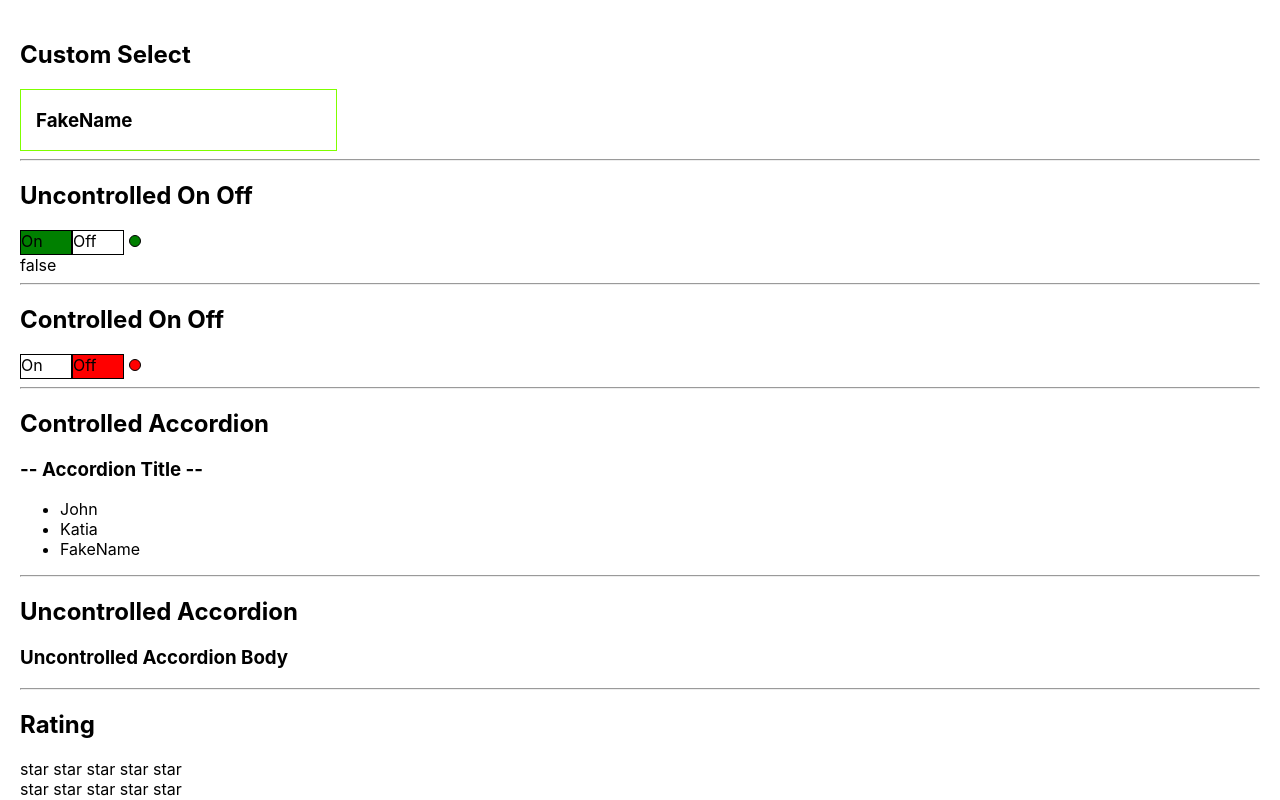
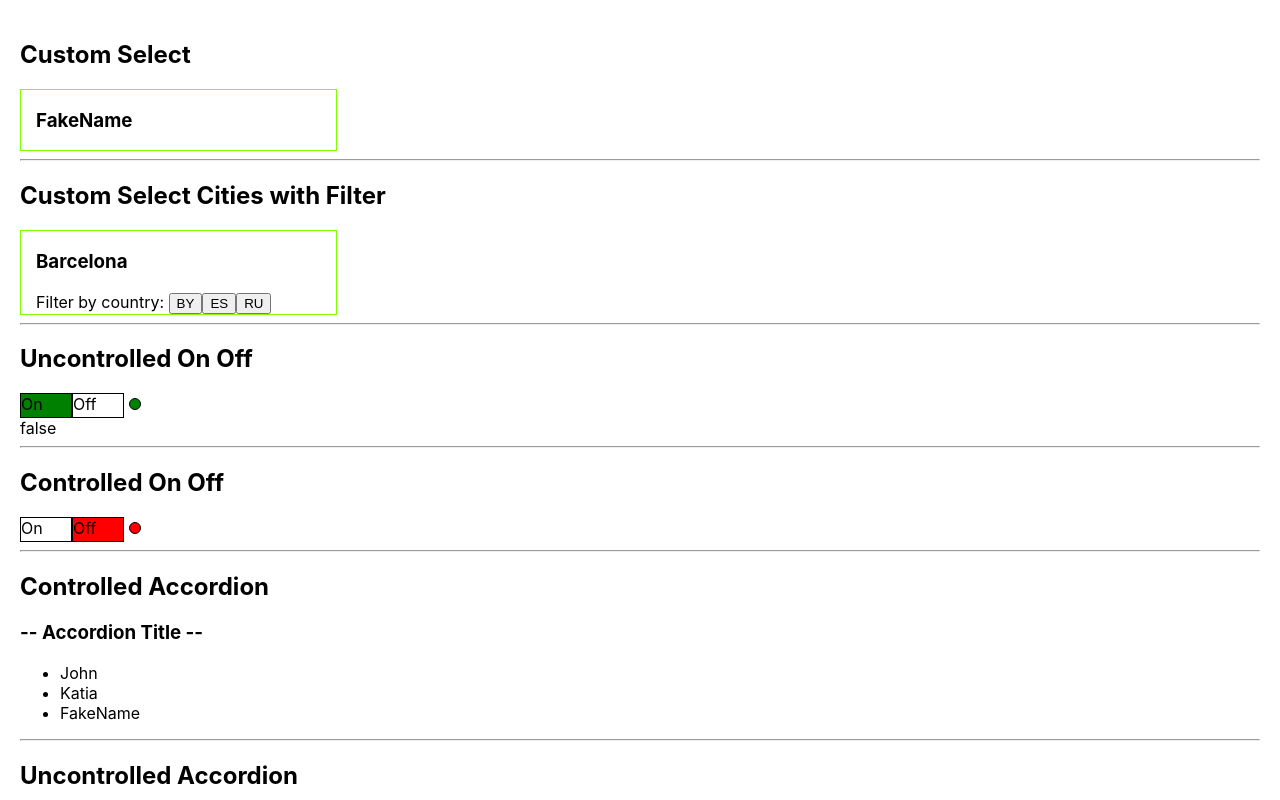
Before and after one commit to katesheleh/components, a React (Create React App) app: page / in a window 1280 px wide. Shown: the top 800 px of the page. Built offline with nearby package versions, Linux system fonts and the light colour scheme.

Commit message:
Select filter by country

```diff
--- a/src/App.tsx
+++ b/src/App.tsx
@@ -6,6 +6,7 @@ import OnOff from './components/OnOff/OnOff';
 import UncontrolledAccordion from './components/UncontrolledAccordion/UncontrolledAccordion';
 import UncontrolledOnOff from './components/UncontrolledOnOff/UncontrolledOnOff';
 import Select from './components/Select/Select';
+import SelectCities from './components/SelectCities/SelectCities';
 
 let items = [
 	{
@@ -19,6 +20,35 @@ let items = [
 	{
 		title: 'FakeName',
 		value: '3'
+	}
+]
+
+
+let cities = [
+	{
+		title: 'Minsk',
+		value: '1',
+		country: 'BY'
+	},
+	{
+		title: 'Brest',
+		value: '2',
+		country: 'BY'
+	},
+	{
+		title: 'Barcelona',
+		value: '3',
+		country: 'ES'
+	},
+	{
+		title: 'Madrid',
+		value: '4',
+		country: 'ES'
+	},
+	{
+		title: 'Moscow',
+		value: '5',
+		country: 'RU'
 	}
 ]
 
@@ -46,6 +76,10 @@ function App() {
 
 				<h2>Custom Select</h2>
 				<Select items={items} value={selectValue} onChange={onSelectChange}/>
+				<hr/>
+
+				<h2>Custom Select Cities with Filter</h2>
+				<SelectCities items={cities} value={selectValue} onChange={onSelectChange}/>
 				<hr/>
 
 
--- /dev/null
+++ b/src/components/SelectCities/SelectCities.module.css
@@ -0,0 +1,19 @@
+.select {
+	position: relative;
+	border: 1px solid chartreuse;
+	max-width: 300px;
+	padding-left: 15px;
+}
+
+.options {
+	padding-left: 15px;
+	position: absolute;
+	top: 100%;
+	left: 0;
+	right: 0;
+	background: aliceblue;
+}
+
+p.selected {
+	background-color: chartreuse;
+}
--- /dev/null
+++ b/src/components/SelectCities/SelectCities.tsx
@@ -0,0 +1,90 @@
+import React, {KeyboardEvent, useEffect, useMemo, useState} from 'react';
+import styles from './SelectCities.module.css';
+
+const SelectCities = React.memo((props: SelectType) => {
+	const [active, setActive] = useState<boolean>(false)
+	const [hoveredElem, setHoveredElem] = useState(props.value)
+	const [selectItems, setSelectItems] = useState(props.items)
+
+	const selectedItem = props.items.find(item => item.value === props.value)
+	const hoveredItem = props.items.find(item => item.value === hoveredElem)
+
+	useEffect(() => {
+		setHoveredElem(props.value)
+	}, [props.value])
+
+	const toggleItems = () => setActive(!active)
+
+	const onOptionClick = (value: string) => {
+		props.onChange(value)
+		toggleItems()
+	}
+
+	const onKeyUp = (e: KeyboardEvent<HTMLDivElement>) => {
+		if (e.key === 'ArrowDown' || e.key === 'ArrowUp') {
+			for (let i = 0; i < props.items.length; i++) {
+				if (props.items[i].value === hoveredElem) {
+					const pretendentElement = e.key === 'ArrowDown' ? props.items[i + 1] : props.items[i - 1]
+					if (pretendentElement) {
+						props.onChange(pretendentElement.value)
+						return
+					}
+				}
+			}
+			if (!selectedItem) {
+				props.onChange(props.items[0].value)
+			}
+		}
+
+		if (e.key === 'Enter' || e.key === 'Escape') {
+			setActive(false)
+		}
+	}
+
+	const showFilteredItemsByCountry = (country: string) => {
+		const filteredArray = props.items.filter(item => item.country === country)
+		console.log(filteredArray)
+		setSelectItems(filteredArray)
+	}
+
+	/* GET UNIQUE VALUES AND PRINT IT */
+	const countries = props.items.filter((item, index, self) =>
+			index === self.findIndex((itemSelf) => itemSelf.country === item.country)
+	).map(i => <button key={i.value} onClick={() => showFilteredItemsByCountry(i.country)}>{i.country}</button>)
+
+	return (
+			<div className={`${styles.select}`} onKeyUp={onKeyUp} tabIndex={0}>
+				<h3 onClick={toggleItems}>{selectedItem ? selectedItem.title : 'Choose an option'}</h3>
+
+				Filter by country: {countries}
+
+				{active && <div className={styles.options}>
+
+					{selectItems.map(((item) =>
+							<p
+									key={item.value}
+									onMouseEnter={() => setHoveredElem(item.value)}
+									onClick={() => onOptionClick(item.value)}
+									className={(hoveredItem === item ? styles.selected : '')}>
+								{item.title}
+							</p>))}
+				</div>}
+			</div>
+	)
+})
+
+export default SelectCities
+
+
+// types
+type SelectType = {
+	value: string | null
+	items: ItemType[]
+	onChange: (value: string) => void
+}
+
+export type ItemType = {
+	title: string
+	value: string
+	country: string
+}
```
Also changed, not shown: 1 other file (tests, documents, lock files or other folders).
